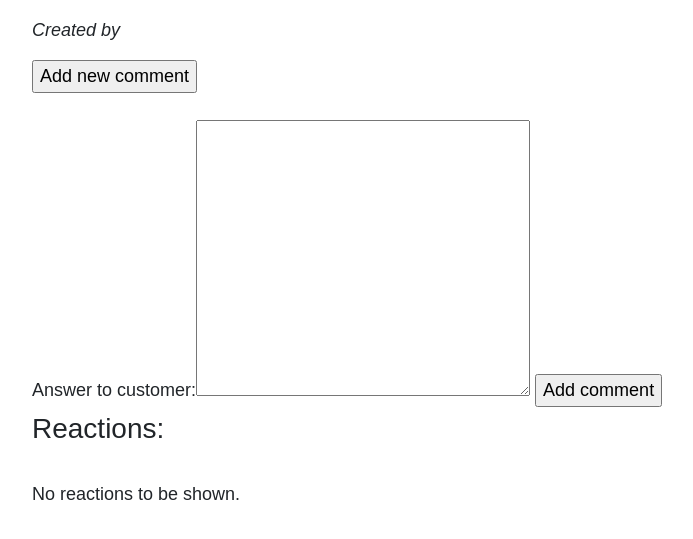
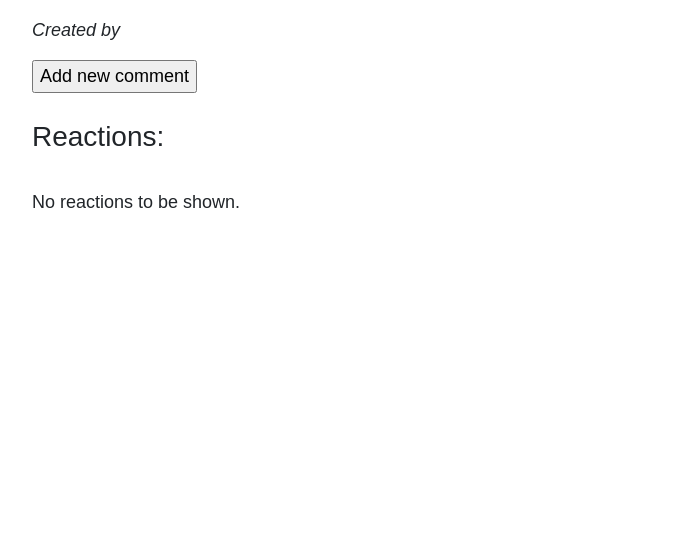
Before and after one commit to Hassanalihazaraa/group-project, a Symfony app: template templates/customer/ticket_detail.html.twig in a window 1280 px wide. Shown: the part 114-653 px from the top of the page, without its empty margins (208-901 px from the left). Run offline with Twig, Linux system fonts and the light colour scheme; the template is opened without the code that fills it, so the values that code supplies are empty; some libraries are stand-ins or nearby versions.

Commit message:
fix template error

```diff
--- a/templates/customer/ticket_detail.html.twig
+++ b/templates/customer/ticket_detail.html.twig
@@ -30,10 +30,6 @@
         {% endif %}#}
         <br>
         <div>
-            <form action="#" method="post">
-                <label for="">Answer to customer: </label><textarea name="comment" id="comment" cols="30" rows="10"></textarea>
-                <input type="submit" value="Add comment" name="add_comment">
-            </form>
 
             {% if status == 'Closed' %}
                 Your ticket has been closed. <br>
```
